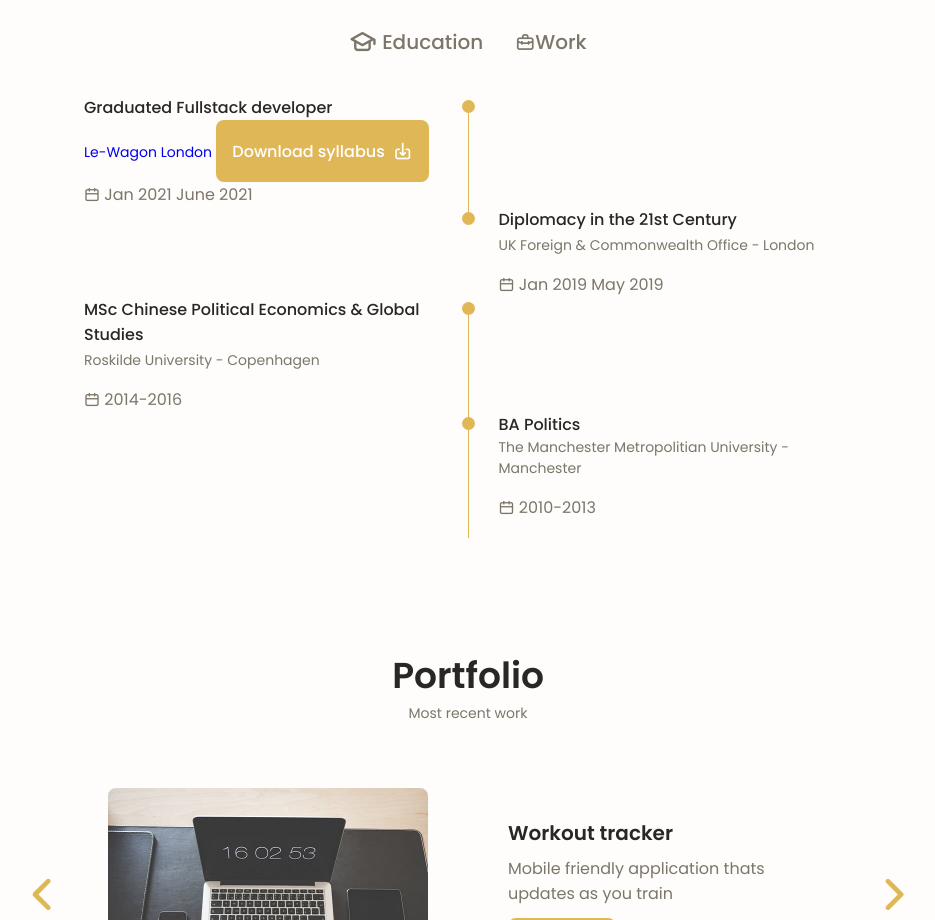
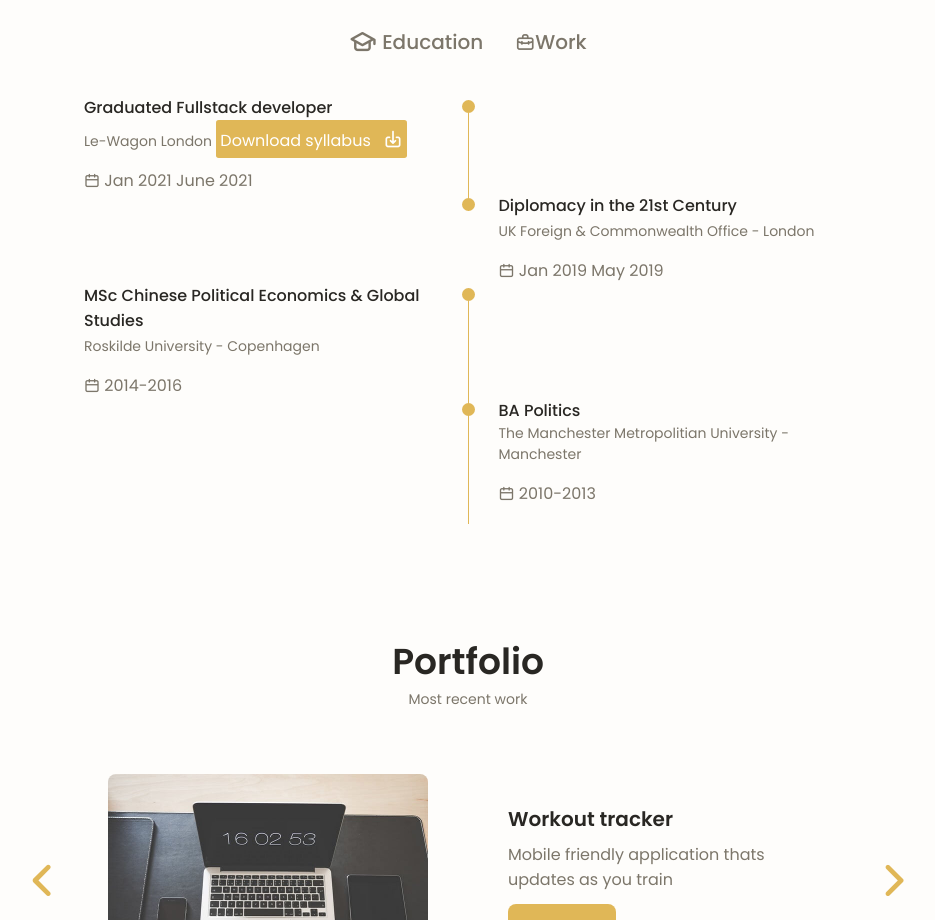
Before and after one commit to jnoori31/My-Responsive-Landing_Page, a plain HTML site: page index.html in a window 1280 px wide. Shown: the part 2200-3120 px from the top of the page, without its empty margins (172-1107 px from the left). Drawn offline with nearby package versions, Linux system fonts and the light colour scheme.

Commit message:
button size and text style

```diff
--- a/assets/css/style.css
+++ b/assets/css/style.css
@@ -577,6 +577,29 @@ img {
   display: block;
 }
 
+#syllabus {
+  display: inline-flex;
+  align-items: center;
+  display: inline-block;
+  background-color: var(--first-color);
+  color: #FFF;
+  padding: .25rem;
+  border-radius: .17rem;
+  font-weight: var(--font-small);
+}
+
+#syllabus:hover {
+  background-color: var(--first-color-alt);
+}
+
+#website {
+  display: inline-block;
+  font-size: var(--small-font-size);
+  margin-bottom: var(--mb-1);
+  color: var(--text-color);
+}
+
+
 /*==================== SERVICES ====================*/
 
 /* Active Modal */
--- a/index.html
+++ b/index.html
@@ -344,8 +344,8 @@
                   <div class="qualification__data">
                     <div>
                       <h3 class=qualification__title>Graduated Fullstack developer</h3>
-                      <a href="https://www.lewagon.com/london/web-development-course/part-time" target="_blank"><span class="qualification__subtitle">Le-Wagon London</span></a>
-                      <a download="" href="assets/pdf/fullstack-syllabus.pdf" class="button button--flex">
+                      <a href="https://www.lewagon.com/london/web-development-course/part-time" target="_blank"><span id="website">Le-Wagon London</span></a>
+                      <a download="" href="assets/pdf/fullstack-syllabus.pdf" id="syllabus">
                           Download syllabus <i class="uil uil-download-alt button__icon"></i>
                       </a>
                       <div class="qualification__calender">
```
